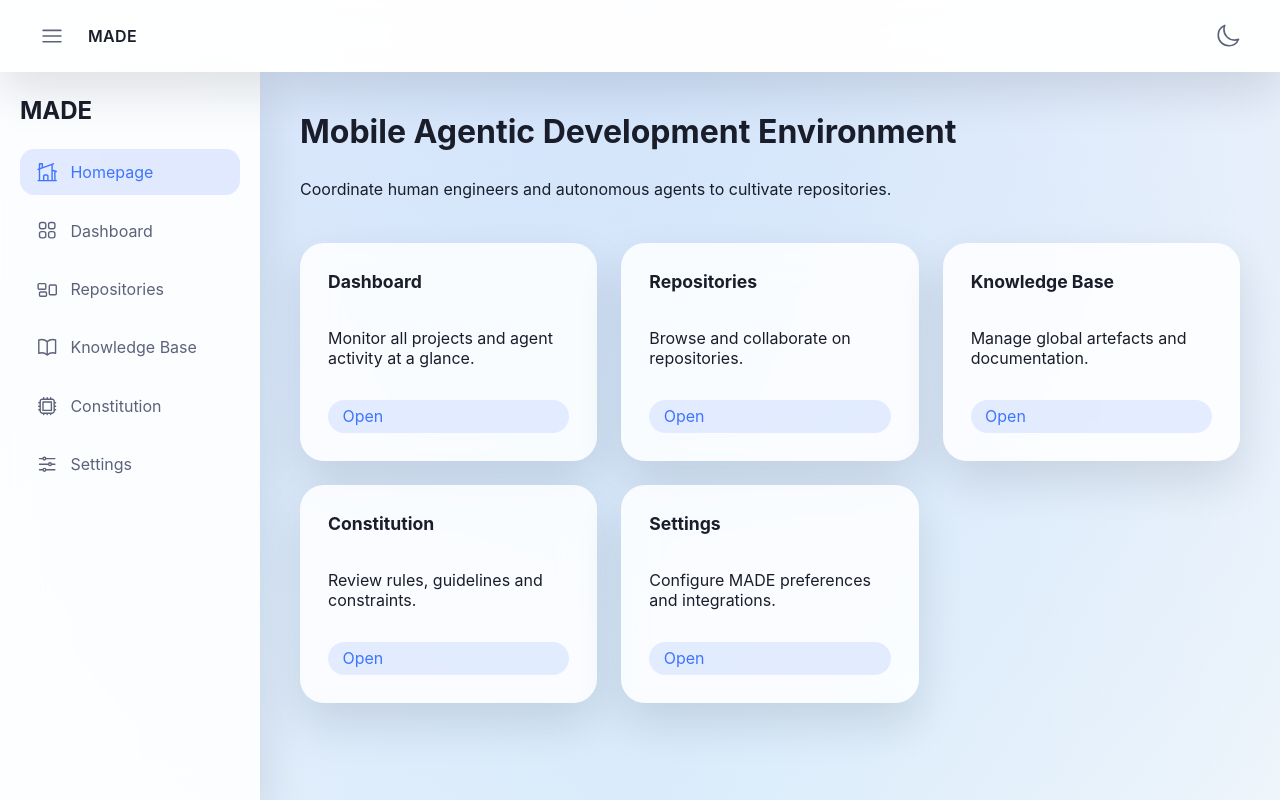
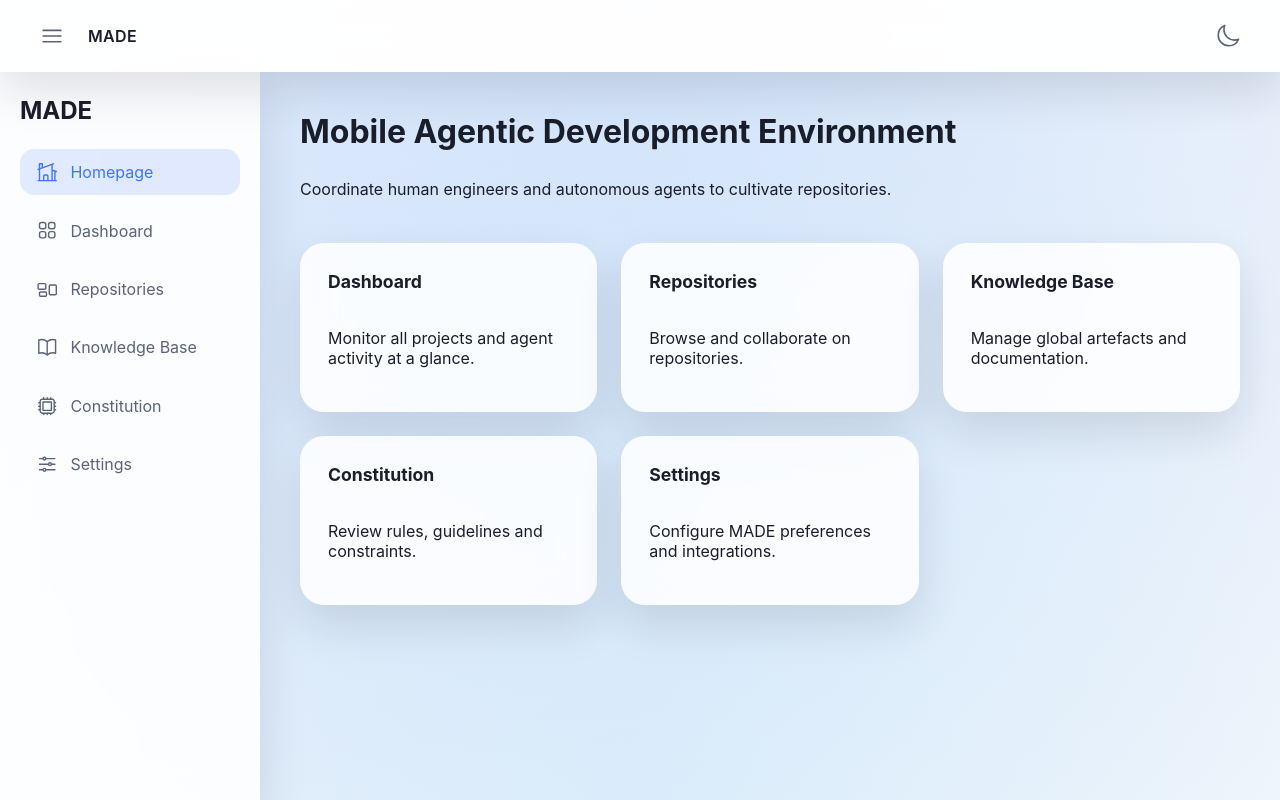
Before and after one commit to tbrandenburg/made, a React (Vite) app in the folder packages/frontend/: page / in a window 1280 px wide. Built offline with nearby package versions, Linux system fonts and the light colour scheme.

Commit message:
Make home quick links clickable panels

```diff
--- a/packages/frontend/src/pages/HomePage.tsx
+++ b/packages/frontend/src/pages/HomePage.tsx
@@ -1,5 +1,4 @@
 import React from 'react';
-import { Link } from 'react-router-dom';
 import { Panel } from '../components/Panel';
 import '../styles/page.css';
 
@@ -20,11 +19,8 @@ export const HomePage: React.FC = () => {
       </header>
       <div className="panel-grid">
         {QUICK_LINKS.map((link) => (
-          <Panel key={link.title} title={link.title}>
+          <Panel key={link.title} title={link.title} to={link.to}>
             <p>{link.description}</p>
-            <Link className="link-button" to={link.to}>
-              Open
-            </Link>
           </Panel>
         ))}
       </div>
```
Also changed, not shown: 1 other file (tests, documents, lock files or other folders).
